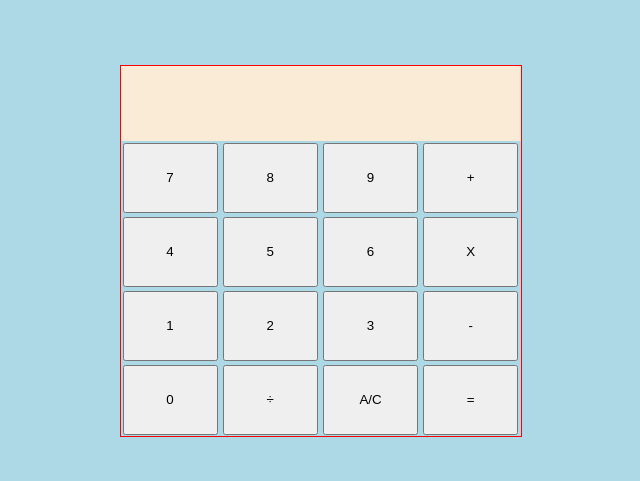
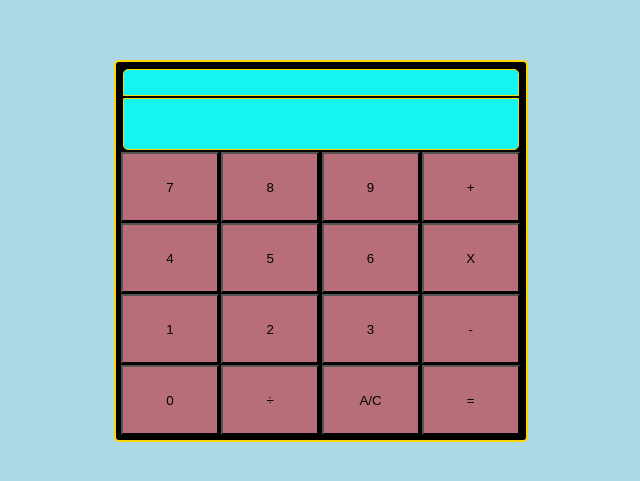
Before and after one commit to 1Pinesh/Calculator, a plain HTML site: page index.html in a window 1280 px wide. Shown: the part 149-630 px from the top of the page, without its empty margins (319-959 px from the left). Drawn offline with Linux system fonts and the light colour scheme.

Commit message:
adding in css to calculator

```diff
--- a/style.css
+++ b/style.css
@@ -13,15 +13,20 @@ body{
 
 /* Calculator Setting */
 .cal-con{
-    border: 1px solid red;
+    border: 2px solid gold;
+    border-radius: 5px;
     width: 400px;
     height: auto;
+    padding: 5px;
+    background-color: black;
 }
 
 /* Display Setting */
 .last-con , .current-con{
-    background-color: antiquewhite;
+    border: 0.5px solid gold;
+    background-color: #15f4ee;
     color: black;
+    margin: 2px;
 }
 
 
@@ -37,11 +42,12 @@ overflow: auto;
 .last-con{
     height: 25px;
     text-align: right;
-
+    border-radius: 5px 5px 0px 0px;
 }
 .current-con{
     height: 50px;
     text-align: right;
+    border-radius: 0px 0px 5px 5px;
 }
 
 /* Button Setting */
@@ -50,15 +56,16 @@ overflow: auto;
     grid-template-columns: 2fr 2fr 2fr 2fr;
     gap: 1px;
 }
+
+
 button{
-    width: 95px;
+    background-color: #b76e79;
+    width: 98px;
     height: 70px;
-    margin-left: 1.5px;
-    margin-top: 1.5px;
-    margin-bottom: 1.5px;
+    transition: 0.5s ease-in;
 }
 
 button:hover{
-    background-color: darkgray;
+    background-color: gold;
     box-shadow: 1px 1px 1px 1px;
 }
```
